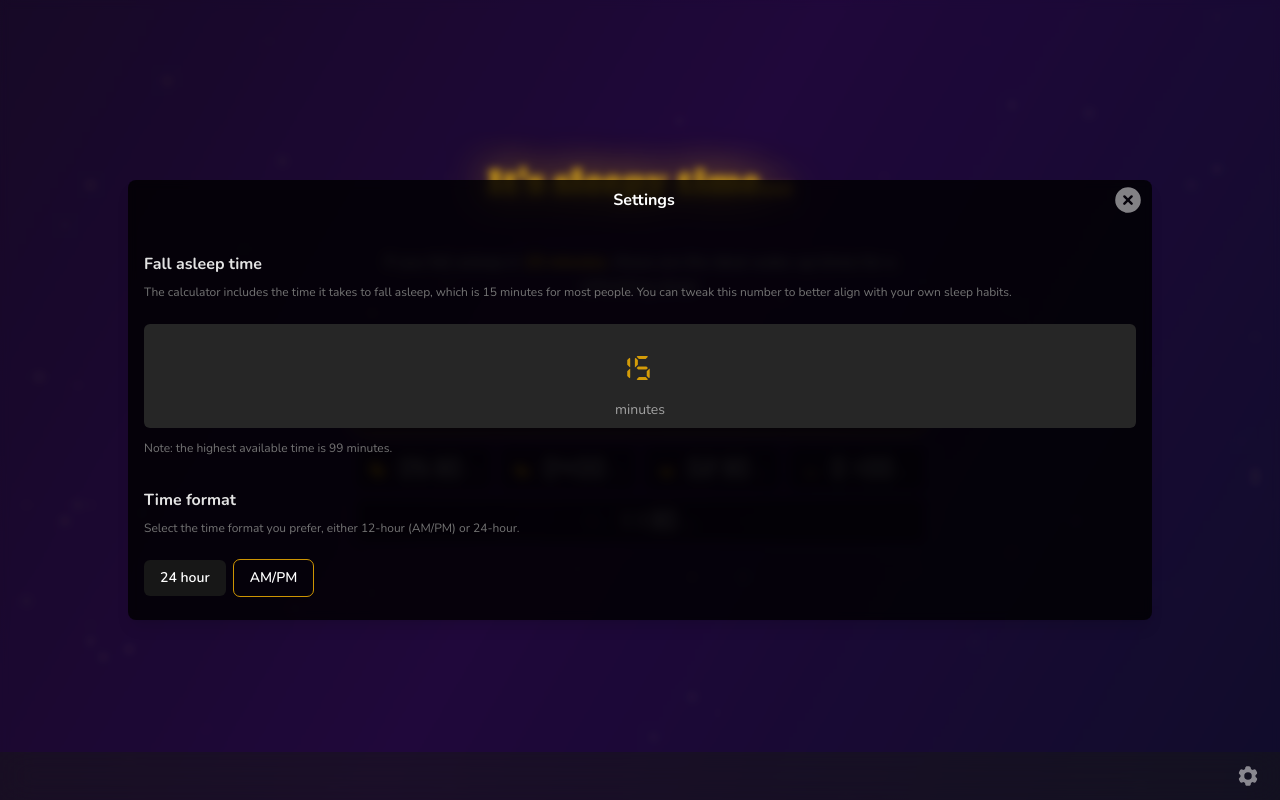
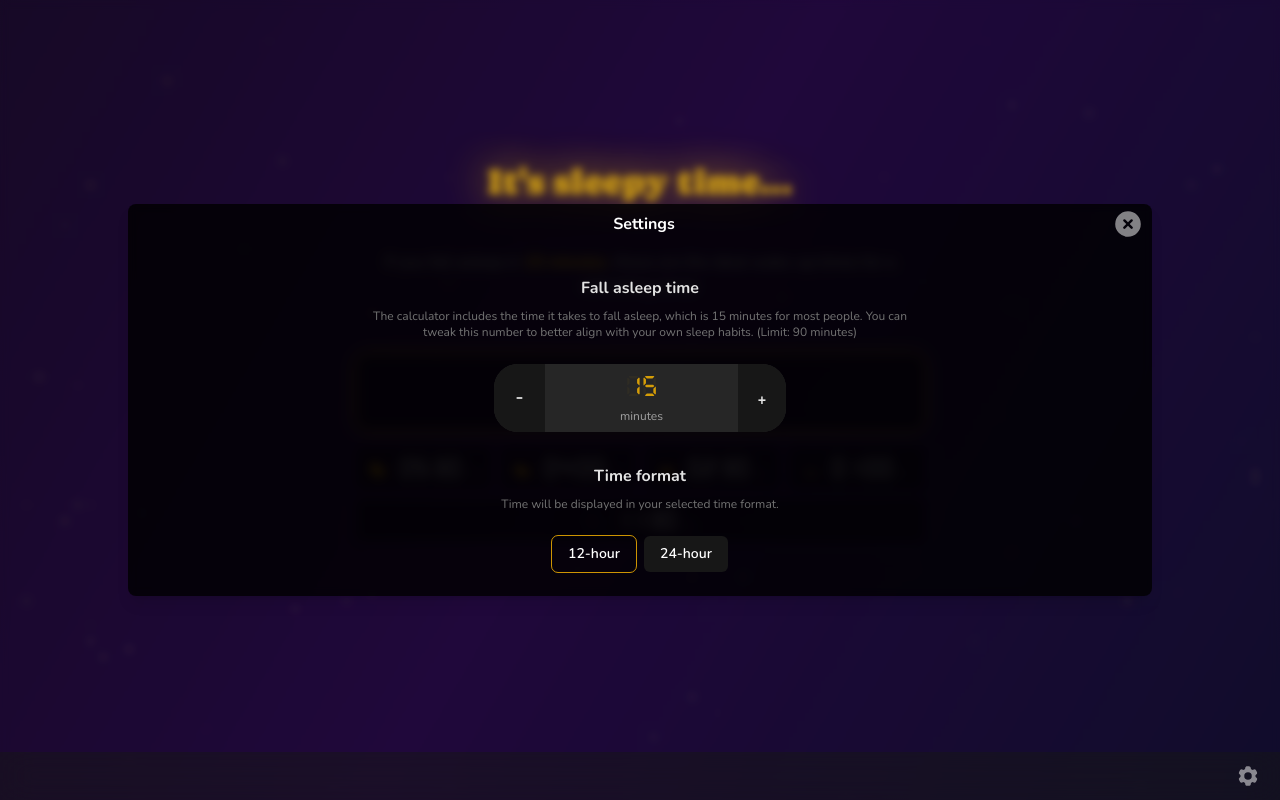
Before and after one commit to aronsantha/wakey, a React (Vite) app: page / in a window 1280 px wide. Both pictures are taken after a click on the icon 1248 px from the left and 776 px from the top of the page. Built offline with nearby package versions, Linux system fonts and the light colour scheme.

Commit message:
improve settings ux

```diff
--- a/src/components/App.jsx
+++ b/src/components/App.jsx
@@ -69,9 +69,12 @@ function App() {
             </h1>
             <h2 className="text-neutral-300 text-shadow-[0_0_2px] text-shadow-neutral-900">
               If you fall asleep in{" "}
-              <span className="font-bold text-[#fec119]">
+              <div
+                className="inline font-bold text-[#fec119]"
+                onClick={() => setIsModalOpen(true)}
+              >
                 {offsetInMins || 0} minutes
-              </span>
+              </div>
               , these are the ideal wake-up times for a refreshing sleep:
             </h2>
           </div>
--- a/src/components/BaseModal.jsx
+++ b/src/components/BaseModal.jsx
@@ -43,43 +43,59 @@ function BaseModal({
                 </CloseButton>
               </div>
 
-              <div className="flex flex-col justify-center px-4 pb-6">
+              <div className="mx-auto flex max-w-[600px] flex-col justify-center px-4 pb-6 text-center">
                 <h2 className="mt-8 mb-2 font-bold">Fall asleep time</h2>
                 <p className="text-xs text-neutral-500">
                   The calculator includes the time it takes to fall asleep,
                   which is 15 minutes for most people. You can tweak this number
-                  to better align with your own sleep habits.{" "}
+                  to better align with your own sleep habits. (Limit: 90
+                  minutes){" "}
                 </p>
-                <div className="relative mt-6 flex h-26 flex-col items-center gap-3 overflow-hidden rounded-md bg-neutral-800">
-                  <input
-                    className="font-digital h-full w-full rounded-md pb-4 text-center text-2xl font-bold text-amber-400/80"
-                    value={offsetInMins}
-                    placeholder="00"
-                    min={0}
-                    max={99}
-                    type="number"
-                    pattern="\d*"
-                    onChange={(event) => {
-                      const value = event.target.value;
-                      if (value.length <= 2) {
-                        handleSelectOffset(value);
-                      }
-                    }}
-                  />
-                  <p className="absolute bottom-2 text-sm text-neutral-400">
-                    minutes
-                  </p>
+                <div className="mx-auto mt-6 flex max-w-fit flex-row overflow-hidden rounded-3xl bg-neutral-800">
+                  <button
+                    onClick={() =>
+                      offsetInMins > 0 && handleSelectOffset(offsetInMins - 5)
+                    }
+                    className="font-digital flex shrink-0 items-center bg-neutral-900 px-5 text-sm"
+                  >
+                    -
+                  </button>
+
+                  <div className="flex w-full flex-col items-center justify-center gap-2 py-2">
+                    <div className="mx-20 grid text-xl text-amber-400/80">
+                      <p className="font-digital col-1 row-1 ml-auto">
+                        {offsetInMins}
+                      </p>
+                      <p className="font-digital col-1 row-1 opacity-5">00</p>
+                    </div>
+
+                    <p className="text-xs text-neutral-400">minutes</p>
+                  </div>
+                  <button
+                    className="font-digital flex shrink-0 items-center bg-neutral-900 px-5 text-sm"
+                    onClick={() =>
+                      offsetInMins < 90 && handleSelectOffset(offsetInMins + 5)
+                    }
+                  >
+                    +
+                  </button>
                 </div>
-                <span className="mt-3 text-xs text-neutral-500">
-                  Note: the highest available time is 99 minutes.
-                </span>
 
                 <h2 className="mt-8 mb-2 font-bold">Time format</h2>
                 <p className="text-xs text-neutral-500">
-                  Select the time format you prefer, either 12-hour (AM/PM) or
-                  24-hour.
+                  Time will be displayed in your selected time format.
                 </p>
-                <div className="mt-6 flex flex-row items-center gap-2">
+                <div className="mx-auto mt-6 flex flex-row items-center gap-2">
+                  <button
+                    onClick={() => handleSelectTimeFormat("12h")}
+                    className={`cursor-pointer rounded-md px-4 py-2 text-sm font-semibold text-white ${
+                      timeFormat === "12h"
+                        ? "outline-1 outline-amber-400/80"
+                        : "bg-neutral-900"
+                    }`}
+                  >
+                    12-hour
+                  </button>
                   <button
                     onClick={() => handleSelectTimeFormat("24h")}
                     className={`cursor-pointer rounded-md px-4 py-2 text-sm font-semibold text-white ${
@@ -88,17 +104,7 @@ function BaseModal({
                         : "bg-neutral-900"
                     }`}
                   >
-                    24 hour
-                  </button>
-                  <button
-                    onClick={() => handleSelectTimeFormat("12h")}
-                    className={`cursor-pointer rounded-md px-4 py-2 text-sm font-semibold text-white ${
-                      timeFormat === "12h"
-                        ? "outline-1 outline-amber-400/80"
-                        : "bg-neutral-900"
-                    }`}
-                  >
-                    AM/PM
+                    24-hour
                   </button>
 
                   {/*
```
